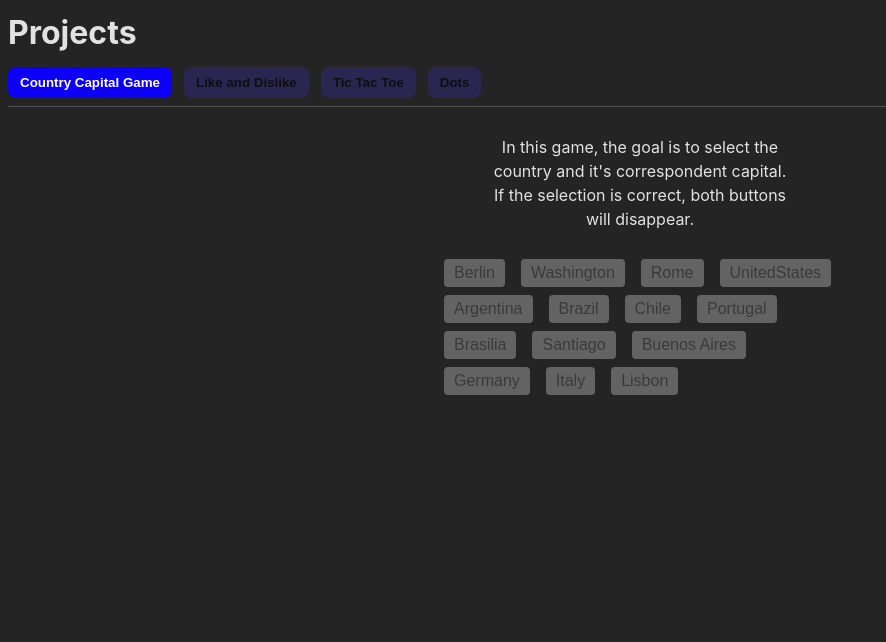
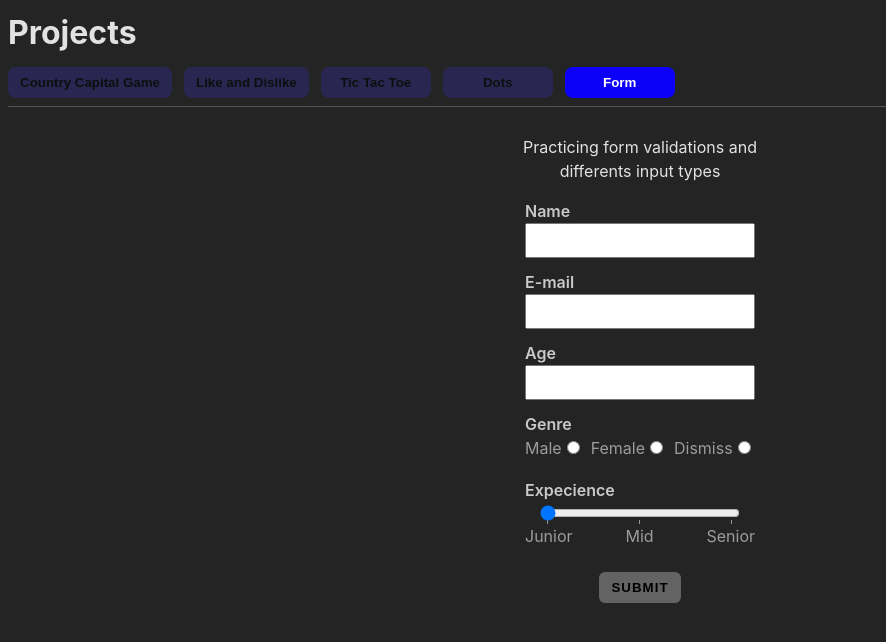
Before and after one commit to FredNeves95/React-Study-Projects, a React (Vite) app: page / in a window 1280 px wide. Shown: the top 642 px of the page, without its empty margins (0-886 px from the left). Built offline with nearby package versions, Linux system fonts and the light colour scheme.

Commit message:
form control app

```diff
--- a/src/App.jsx
+++ b/src/App.jsx
@@ -1,26 +1,27 @@
 import { useState, useEffect } from "react";
 import cx from "classnames";
+import "./App.scss";
+
+import BaseLayout from "./components/BaseLayout";
 
 import CountryCapitalGame from "./projects/CountryCapitalGame";
 import LikeAndDeslike from "./projects/LikeAndDislike";
-
-import "./App.scss";
 import TicTacToe from "./projects/TicTacToe";
 import Dots from "./projects/Dots";
+import Form from "./projects/Form";
+
 import {
   COUNTRIES_AND_CAPITALS,
   countryAndCapitalGameDescription,
   dotsDescription,
+  formDescription,
   likeAndDeslikeDescription,
   PROJECTS,
   tikTakToeDescription,
 } from "./utils/constants";
-import BaseLayout from "./components/BaseLayout";
 
 function App() {
-  const [selectedProject, setSelectedProject] = useState(
-    "Country Capital Game"
-  );
+  const [selectedProject, setSelectedProject] = useState("Form");
 
   useEffect(() => {
     document.title = selectedProject;
@@ -48,6 +49,11 @@ function App() {
     projectsMap.set(PROJECTS[3], {
       component: <Dots />,
       description: dotsDescription,
+    });
+
+    projectsMap.set(PROJECTS[4], {
+      component: <Form />,
+      description: formDescription,
     });
 
     const currentProject = projectsMap.get(selectedProject);
--- a/src/App.scss
+++ b/src/App.scss
@@ -5,7 +5,9 @@
     margin: 12px 0;
     align-items: center;
     border-bottom: 1px solid rgb(88, 83, 83);
-
+    @media (max-width: 1200px) {
+      overflow-x: scroll;
+    }
     .project-button {
       cursor: pointer;
       background-color: rgb(45, 42, 114);
@@ -15,6 +17,7 @@
       border-radius: 8px;
       font-weight: 600;
       opacity: 0.6;
+      min-width: 110px;
 
       &.selected {
         opacity: 1;
@@ -22,7 +25,7 @@
         background-color: rgb(12, 0, 249);
       }
 
-      @media (max-width: 500px) {
+      @media (max-width: 780px) {
         min-height: 60px;
       }
     }
--- /dev/null
+++ b/src/projects/Form/FormStyle.scss
@@ -0,0 +1,60 @@
+.form-container {
+  display: flex;
+  flex-direction: column;
+
+  :not(label, button, .radio-container) {
+    margin-bottom: 12px;
+  }
+
+  .radio-container {
+    display: flex;
+    gap: 8px;
+  }
+
+  .input-option {
+    color: rgb(157, 156, 156);
+  }
+
+  datalist {
+    display: flex;
+    justify-content: space-between;
+    width: 230px;
+  }
+
+  option {
+    padding: 0;
+  }
+
+  input[type="text"],
+  input[type="email"],
+  input[type="number"] {
+    padding: 8px;
+  }
+
+  input[type="range"] {
+    align-self: center;
+    width: 200px;
+    margin: 0;
+  }
+
+  .input-label {
+    font-weight: 600;
+    color: rgb(201, 201, 201);
+  }
+
+  button[type="submit"] {
+    cursor: pointer;
+    align-self: center;
+    padding: 8px 12px;
+    background-color: rgb(100, 99, 99);
+    border: none;
+    border-radius: 6px;
+    font-weight: 600;
+    text-transform: uppercase;
+    letter-spacing: 1px;
+    &:hover {
+      background-color: rgb(157, 156, 156);
+      color: rgb(34, 34, 34);
+    }
+  }
+}
--- /dev/null
+++ b/src/projects/Form/index.jsx
@@ -0,0 +1,134 @@
+import { useState } from "react";
+import "./FormStyle.scss";
+
+export default function Form() {
+  const [userData, setUserData] = useState({
+    name: "",
+    email: "",
+    age: 0,
+    genre: "",
+    experience: "0",
+  });
+
+  const handleChange = ({ target }) => {
+    const { name, value } = target;
+    setUserData((prev) => ({
+      ...prev,
+      [name]: value,
+    }));
+  };
+
+  const handleSubmit = () => {
+    const { name, email, age, genre, experience } = userData;
+    if (!name || !email || !age || !genre || !experience) return;
+
+    let experienceLevel;
+    if (experience > 50) {
+      experienceLevel = "senior";
+    } else if (experience < 50) {
+      experienceLevel = "junior";
+    } else {
+      experienceLevel = "mid";
+    }
+
+    alert(
+      `Hello ${name}, we've sent an e-mail to ${email}. Please, confirm your application to our ${experienceLevel} level developer opportunity.`
+    );
+  };
+
+  return (
+    <>
+      <form className="form-container" onSubmit={handleSubmit}>
+        <label className="input-label">Name</label>
+        <input
+          onChange={handleChange}
+          className="input"
+          type="text"
+          name="name"
+          value={userData.name}
+          required
+        />
+        <label className="input-label">E-mail</label>
+        <input
+          onChange={handleChange}
+          className="input"
+          type="email"
+          name="email"
+          value={userData.email}
+          required
+        />
+        <label className="input-label">Age</label>
+        <input
+          onChange={handleChange}
+          className="input"
+          type="number"
+          name="age"
+          value={userData.age ? userData.age : ""}
+          required
+        />
+        <label className="input-label">Genre</label>
+        <span className="radio-container">
+          <div>
+            <label className="input-option">Male</label>
+            <input
+              onChange={handleChange}
+              className="input"
+              id="male"
+              type="radio"
+              value="male"
+              name="genre"
+              checked={userData.genre === "male"}
+              required
+            />
+          </div>
+          <div>
+            <label className="input-option">Female</label>
+            <input
+              onChange={handleChange}
+              className="input"
+              id="female"
+              type="radio"
+              value="female"
+              name="genre"
+              checked={userData.genre === "female"}
+              required
+            />
+          </div>
+          <div>
+            <label className="input-option">Dismiss</label>
+            <input
+              onChange={handleChange}
+              className="input"
+              id="genre"
+              type="radio"
+              value="dismiss"
+              name="genre"
+              checked={userData.genre === "dismiss"}
+              required
+            />
+          </div>
+        </span>
+
+        <label className="input-label">Expecience</label>
+        <input
+          onChange={handleChange}
+          className="input"
+          type="range"
+          min="0"
+          max="100"
+          step="50"
+          list="experience"
+          name="experience"
+          value={userData.experience}
+          required
+        />
+        <datalist id="experience">
+          <option value="0" label="Junior" className="input-option"></option>
+          <option value="50" label="Mid" className="input-option"></option>
+          <option value="100" label="Senior" className="input-option"></option>
+        </datalist>
+        <button type="submit">Submit</button>
+      </form>
+    </>
+  );
+}
--- a/src/utils/constants.js
+++ b/src/utils/constants.js
@@ -3,6 +3,7 @@ export const PROJECTS = [
     "Like and Dislike",
     "Tic Tac Toe",
     "Dots",
+    "Form"
 ];
 export const countryAndCapitalGameDescription = "In this game, the goal is to select the country and it's correspondent capital. If the selection is correct, both buttons will disappear."
 
@@ -11,6 +12,8 @@ export const likeAndDeslikeDescription = 'Just playing with state management.'
 export const dotsDescription = 'Playing with events and arrays.'
 
 export const tikTakToeDescription = 'Classic tic tac toe game. Call a friend and enjoy!!'
+
+export const formDescription = 'Practicing form validations and differents input types'
 
 export const COUNTRIES_AND_CAPITALS = {
     Brazil: "Brasilia",
```
